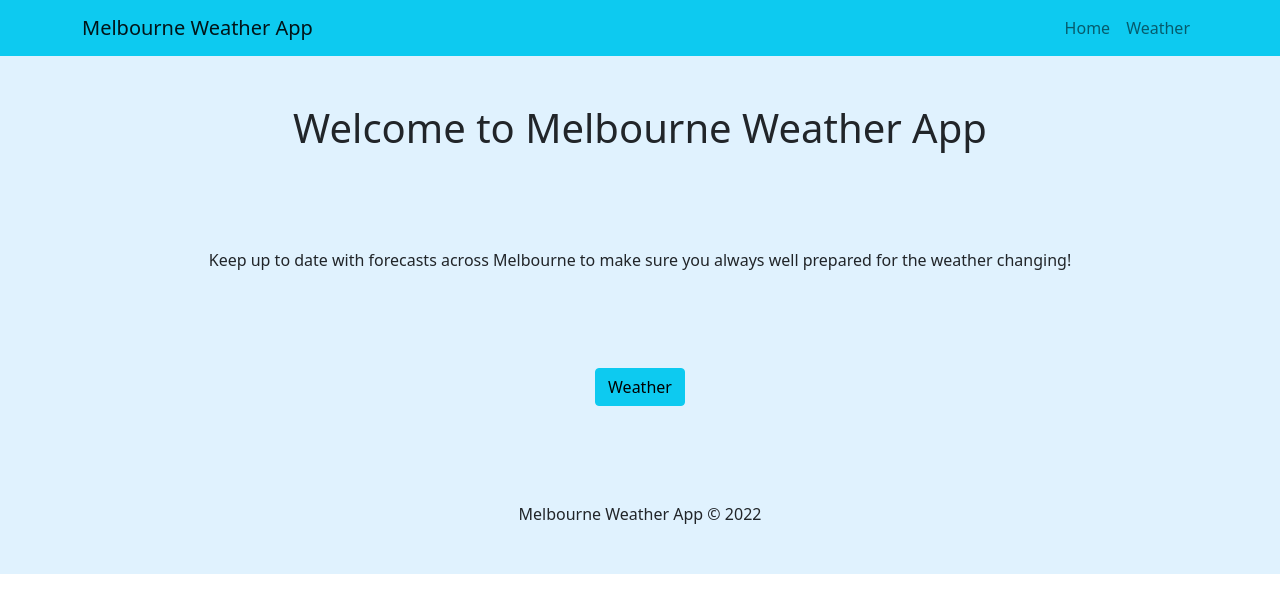
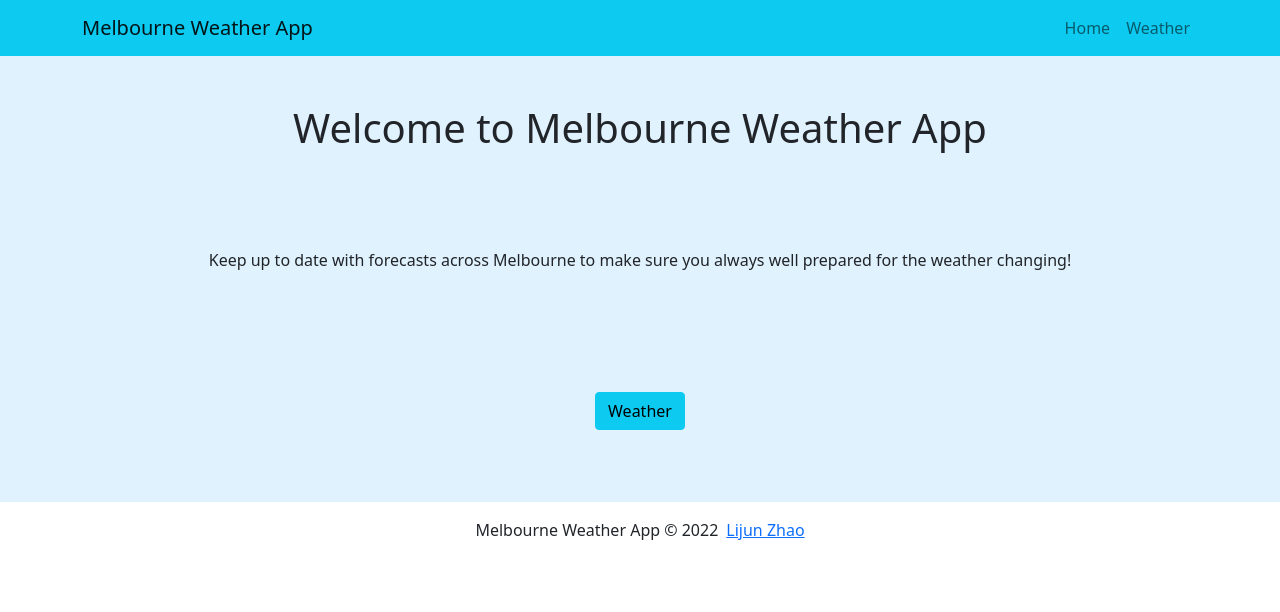
Before and after one commit to lindazhao678/weather-app, a React (Create React App) app: page / in a window 1280 px wide. Shown: the top 612 px of the page. Built offline with nearby package versions, Linux system fonts and the light colour scheme.

Commit message:
portfolio link added

```diff
--- a/src/App.js
+++ b/src/App.js
@@ -12,13 +12,11 @@ function App() {
     <div className="app">
       <Router>
         <Header />
-        <div className='main'>
-          <Routes>
-            <Route path="/" element={<Home />}></Route>
-            <Route path="/weather" element={<Weather />}></Route>
-          </Routes>
-          <Footer />
-        </div>
+        <Routes>
+          <Route path="/" element={<Home />}></Route>
+          <Route path="/weather" element={<Weather />}></Route>
+        </Routes>
+        <Footer />
       </Router>
     </div >
   );
--- a/src/components/Footer.jsx
+++ b/src/components/Footer.jsx
@@ -6,8 +6,8 @@ function Footer() {
   }
 
   return (
-    <footer className="footer text-center py-5">
-    Melbourne Weather App &copy; {getCurrentYear()}
+    <footer className="footer text-center py-3">
+    Melbourne Weather App &copy; {getCurrentYear()}<a className="ms-2 footer-link" href="https://lijunzhao.com" target="_blank" rel="noreferrer">Lijun Zhao</a>
   </footer>
   )
 }
--- a/src/pages/Home.jsx
+++ b/src/pages/Home.jsx
@@ -4,6 +4,7 @@ import { Link } from "react-router-dom";
 
 function Home() {
   return (
+    <div className='main'>
     <Container>
       <div id="hero-section" className="py-5">
         <h1>Welcome to Melbourne Weather App</h1>
@@ -11,11 +12,12 @@ function Home() {
           Keep up to date with forecasts across Melbourne to make sure you
           always well prepared for the weather changing!
         </p>
-        <Link className="btn btn-info" to="/weather">
+        <Link className="btn btn-info my-4" to="/weather">
           Weather
         </Link>
       </div>
     </Container>
+    </div>
   );
 }
 
```
